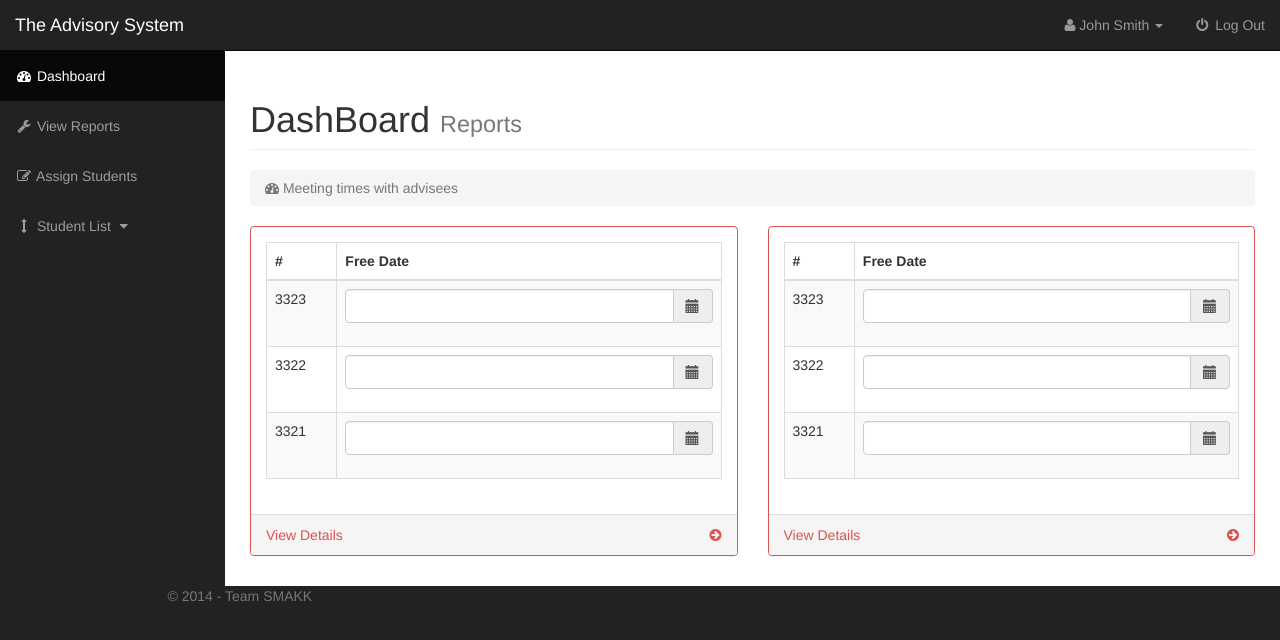
After one commit to ashesi-SE/advising-system, a PHP site: page /provost_home.php in a window 1280 px wide. The commit adds this page. Shown: the top 640 px of the page. Run offline with PHP 8.4, Linux system fonts and the light colour scheme; data that the repository does not hold is empty.

Commit message:
provost look

```diff
--- a/views/advisor_home.php
+++ b/views/advisor_home.php
@@ -260,14 +260,14 @@
 
 
                <div class="row">
-<!--                  <div class="col-lg-12">
+                  <div class="col-lg-12">
 
 
                      <div class="embed-responsive embed-responsive-4by3 col-sm-8 col-sm-offset-1">
                         <iframe src="https://www.google.com/calendar/embed?height=450&amp;wkst=1&amp;bgcolor=%23cccccc&amp;src=bcj7o45ohqnvmdf5vd0esq94n4%40group.calendar.google.com&amp;color=%231B887A&amp;ctz=Africa%2FAccra" style=" border-width:0 " width="600" height="400" frameborder="0" scrolling="no"></iframe>
                      </div>
 
-                  </div>-->
+                  </div>
                </div>
                <!--            </div>-->
                <!-- /.row -->
--- /dev/null
+++ b/views/nav_bar_provost.php
@@ -0,0 +1,74 @@
+<?php
+$advisor_id = 1;
+?>
+
+<!-- Navigation -->
+<nav class="navbar navbar-inverse navbar-fixed-top" role="navigation">
+   <!-- Brand and toggle get grouped for better mobile display -->
+   <div class="navbar-header">
+      <button type="button" class="navbar-toggle" data-toggle="collapse" data-target=".navbar-ex1-collapse">
+         <span class="sr-only">Toggle navigation</span>
+         <span class="icon-bar"></span>
+         <span class="icon-bar"></span>
+         <span class="icon-bar"></span>
+      </button>
+      <a class="navbar-brand" href="index.php">The Advisory System</a>
+   </div>
+   <!-- Top Menu Items -->
+   <ul class="nav navbar-right top-nav">
+      <li class="dropdown">
+         <a href="#" class="dropdown-toggle" data-toggle="dropdown"><i class="fa fa-user"></i> John Smith <b class="caret"></b></a>
+
+         <ul class="dropdown-menu">
+            <!--            <li class="divider"></li>-->
+            <li>
+               <a href="index.php"><i class="fa fa-fw fa-power-off"></i> Log Out</a>
+            </li>
+         </ul>
+      </li>
+      <li><a href="index.php"><i class="fa fa-fw fa-power-off"></i> Log Out</a></li>
+   </ul>
+
+   <!--////////////////////////////////////////////////////////////////////////////////////////////
+   ////////////////////////////////////////////////////////////////////////////-->
+
+   <!-- Sidebar Menu Items - These collapse to the responsive navigation menu on small screens -->
+   <div class="collapse navbar-collapse navbar-ex1-collapse">
+      <ul class="nav navbar-nav side-nav bs-docs-sidebar" id="sidebar">
+         <li class="active">
+            <a href="provost_home.php"><i class="fa fa-fw fa-dashboard"></i> Dashboard</a>
+         </li>
+         <li>
+            <a href="provost_home.php"><i class="fa fa-fw fa-wrench"></i> View Reports</a>
+         </li>
+         <li>
+            <a href="provost_assign.php#"><i class="fa fa-fw fa-edit"></i> Assign Students</a>
+         </li>
+         <li>
+            <a href="javascript:;" data-toggle="collapse" data-target="#demo"><i class="fa fa-fw fa-arrows-v"></i> Student List <i class="fa fa-fw fa-caret-down"></i></a>
+            <ul id="demo" class="collapse">
+         </li>
+         <?php
+//                        print "dafaf";
+//                        $advisor_id = 1;
+         include_once '../models/advisor_class.php';
+         $adv_obj = new advisor_class();
+         if ($adv_obj->get_advisees($advisor_id)) {
+            $row = $adv_obj->fetch();
+
+            while ($row) {
+
+               print "<li>" . "<a href='advisor_student_details.php?student_name=".$row["first_name"]. " " . $row["last_name"]."'>" . "<i class='fa fa-fw fa-bar-chart-o'></i>";
+               print $row["first_name"] . " " . $row["last_name"];
+               print"</a>" . "</li>";
+
+               $row = $adv_obj->fetch();
+            }
+         }
+         ?>
+      </ul>
+      </li>
+      </ul>
+   </div>
+   <!-- /.navbar-collapse -->
+</nav>
--- /dev/null
+++ b/views/provost_home.php
@@ -0,0 +1,338 @@
+<!DOCTYPE html>
+<html lang="en">
+
+   <head>
+
+      <meta charset="utf-8">
+      <meta http-equiv="X-UA-Compatible" content="IE=edge">
+      <meta name="viewport" content="width=device-width, initial-scale=1">
+      <meta name="description" content="">
+      <meta name="author" content="">
+
+      <title>Provost | Home</title>
+
+      <!-- Bootstrap Core CSS -->
+      <link href="css/bootstrap.min.css" rel="stylesheet">
+
+      <!-- Custom CSS -->
+      <link href="css/sb-admin.css" rel="stylesheet">
+
+      <!-- Morris Charts CSS -->
+      <link href="css/plugins/morris.css" rel="stylesheet">
+
+      <!-- Custom Fonts -->
+      <link href="font-awesome-4.1.0/css/font-awesome.min.css" rel="stylesheet" type="text/css">
+
+      <link href="css/bootstrap-datetimepicker.min.css" rel="stylesheet" type="text/css"/>
+
+      <!-- HTML5 Shim and Respond.js IE8 support of HTML5 elements and media queries -->
+      <!-- WARNING: Respond.js doesn't work if you view the page via file:// -->
+      <!--[if lt IE 9]>
+          <script src="https://oss.maxcdn.com/libs/html5shiv/3.7.0/html5shiv.js"></script>
+          <script src="https://oss.maxcdn.com/libs/respond.js/1.4.2/respond.min.js"></script>
+      <![endif]-->
+
+   </head>
+
+   <body>
+
+      <div id="wrapper">
+
+         <!-- Navigation -->
+         <?php
+         include_once './nav_bar_provost.php';
+         ?>
+
+         <div id="page-wrapper">
+
+            <div class="container-fluid">
+
+               <!-- Page Heading -->
+               <div class="row">
+                  <div class="col-lg-12">
+                     <h1 class="page-header">
+                        DashBoard <small>Reports</small>
+                     </h1>
+                     <ol class="breadcrumb">
+                        <li class="active">
+                           <i class="fa fa-dashboard"></i> Meeting times with advisees
+                        </li>
+                     </ol>
+
+
+                  </div>
+               </div>
+
+
+               <div class="row">
+                  <div class="col-lg-6 col-md-6">
+                     <div class="panel panel-red">
+                        <div class="panel-body">
+                           <div class="table-responsive">
+                              <table class="table table-bordered table-hover table-striped" id="dataTables-example">
+                                 <thead>
+                                    <tr>
+                                       <th> #</th>
+                                       <th> Free Date</th>
+                                       <!--<th> Select</th>-->
+                                       <!--<th>Amount (USD)</th>-->
+                                    </tr>
+                                 </thead>
+                                 <tbody>
+                                    <tr>
+                                       <td>3323</td>
+                                       <td>
+                                          <!--<div class='col-sm-6'>-->
+                                          <div class="form-group">
+                                             <div class='input-group date' id='datetimepicker1'>
+                                                <input type='text' class="form-control" />
+                                                <span class="input-group-addon"><span class="glyphicon glyphicon-calendar"></span>
+                                                </span>
+                                             </div>
+                                          </div>
+                                          <!--</div>-->
+                                       </td>
+                                       <!--<td><input type="checkbox" id="freedate_select1"/></td>-->
+                                       <!--<td>$23.71</td>-->
+                                    </tr>
+                                    <tr>
+                                       <td>3322</td>
+                                       <td>
+                                          <div class="form-group">
+                                             <div class='input-group date' id='datetimepicker2'>
+                                                <input type='text' class="form-control" />
+                                                <span class="input-group-addon"><span class="glyphicon glyphicon-calendar"></span>
+                                                </span>
+                                             </div>
+                                          </div>
+                                       </td>
+                                       <!--<td><input type="checkbox" id="freedate_select2"/></td>-->
+                                       <!--<td>$8345.23</td>-->
+                                    </tr>
+                                    <tr>
+                                       <td>3321</td>
+                                       <td>
+                                          <div class="form-group">
+                                             <div class='input-group date' id='datetimepicker3'>
+                                                <input type='text' class="form-control" />
+                                                <span class="input-group-addon"><span class="glyphicon glyphicon-calendar"></span>
+                                                </span>
+                                             </div>
+                                          </div>
+                                       </td>
+                                       <!--<td><input type="checkbox" id="freedate_select3"/></td>-->
+                                        <!--<td>$245.12</td>-->
+                                    </tr>
+                                 </tbody>
+                              </table>
+                           </div>
+                           <!--                           <div class="text-right">
+                                                         <a href="#">View All Transactions <i class="fa fa-arrow-circle-right"></i></a>
+                                                      </div>-->
+                        </div>
+                        <a href="#">
+                           <div class="panel-footer">
+                              <span class="pull-left">View Details</span>
+                              <span class="pull-right"><i class="fa fa-arrow-circle-right"></i></span>
+                              <div class="clearfix"></div>
+                           </div>
+                        </a>
+                     </div>
+                  </div>
+                  <div class="col-lg-6 col-md-6">
+                     <div class="panel panel-red">
+                        <div class="panel-body">
+                           <div class="table-responsive">
+                              <table class="table table-bordered table-hover table-striped" id="dataTables-example1">
+                                 <thead>
+                                    <tr>
+                                       <th> #</th>
+                                       <th> Free Date</th>
+                                       <!--<th> Select</th>-->
+                                       <!--<th>Amount (USD)</th>-->
+                                    </tr>
+                                 </thead>
+                                 <tbody>
+                                    <tr>
+                                       <td>3323</td>
+                                       <td>
+                                          <!--<div class='col-sm-6'>-->
+                                          <div class="form-group">
+                                             <div class='input-group date' id='datetimepicker4'>
+                                                <input type='text' class="form-control" />
+                                                <span class="input-group-addon"><span class="glyphicon glyphicon-calendar"></span>
+                                                </span>
+                                             </div>
+                                          </div>
+                                          <!--</div>-->
+                                       </td>
+                                       <!--<td><input type="checkbox" id="freedate_select1"/></td>-->
+                                       <!--<td>$23.71</td>-->
+                                    </tr>
+                                    <tr>
+                                       <td>3322</td>
+                                       <td>
+                                          <div class="form-group">
+                                             <div class='input-group date' id='datetimepicker5'>
+                                                <input type='text' class="form-control" />
+                                                <span class="input-group-addon"><span class="glyphicon glyphicon-calendar"></span>
+                                                </span>
+                                             </div>
+                                          </div>
+                                       </td>
+                                       <!--<td><input type="checkbox" id="freedate_select2"/></td>-->
+                                       <!--<td>$8345.23</td>-->
+                                    </tr>
+                                    <tr>
+                                       <td>3321</td>
+                                       <td>
+                                          <div class="form-group">
+                                             <div class='input-group date' id='datetimepicker6'>
+                                                <input type='text' class="form-control" />
+                                                <span class="input-group-addon"><span class="glyphicon glyphicon-calendar"></span>
+                                                </span>
+                                             </div>
+                                          </div>
+                                       </td>
+                                       <!--<td><input type="checkbox" id="freedate_select3"/></td>-->
+                                        <!--<td>$245.12</td>-->
+                                    </tr>
+                                 </tbody>
+                              </table>
+                           </div>
+                           <!--                           <div class="text-right">
+                                                         <a href="#">View All Transactions <i class="fa fa-arrow-circle-right"></i></a>
+                                                      </div>-->
+                        </div>
+                        <a href="#">
+                           <div class="panel-footer">
+                              <span class="pull-left">View Details</span>
+                              <span class="pull-right"><i class="fa fa-arrow-circle-right"></i></span>
+                              <div class="clearfix"></div>
+                           </div>
+                        </a>
+                     </div>
+                  </div>
+                  <!--                  <div class="col-lg-3 col-md-6">
+                                       <div class="panel panel-yellow">
+                                          <div class="panel-heading">
+                                             <div class="row">
+                                                <div class="col-xs-3">
+                                                   <i class="fa fa-shopping-cart fa-5x"></i>
+                                                </div>
+                                                <div class="col-xs-9 text-right">
+                                                   <div class="huge">124</div>
+                                                   <div>New Orders!</div>
+                                                </div>
+                                             </div>
+                                          </div>
+                                          <a href="#">
+                                             <div class="panel-footer">
+                                                <span class="pull-left">View Details</span>
+                                                <span class="pull-right"><i class="fa fa-arrow-circle-right"></i></span>
+                                                <div class="clearfix"></div>
+                                             </div>
+                                          </a>
+                                       </div>
+                                    </div>
+                                    <div class="col-lg-3 col-md-6">
+                                       <div class="panel panel-red">
+                                          <div class="panel-heading">
+                                             <div class="row">
+                                                <div class="col-xs-3">
+                                                   <i class="fa fa-support fa-5x"></i>
+                                                </div>
+                                                <div class="col-xs-9 text-right">
+                                                   <div class="huge">13</div>
+                                                   <div>Support Tickets!</div>
+                                                </div>
+                                             </div>
+                                          </div>
+                                          <a href="#">
+                                             <div class="panel-footer">
+                                                <span class="pull-left">View Details</span>
+                                                <span class="pull-right"><i class="fa fa-arrow-circle-right"></i></span>
+                                                <div class="clearfix"></div>
+                                             </div>
+                                          </a>
+                                       </div>-->
+               </div>
+
+
+               <div class="row">
+<!--                  <div class="col-lg-12">
+
+
+                     <div class="embed-responsive embed-responsive-4by3 col-sm-8 col-sm-offset-1">
+                        <iframe src="https://www.google.com/calendar/embed?height=450&amp;wkst=1&amp;bgcolor=%23cccccc&amp;src=bcj7o45ohqnvmdf5vd0esq94n4%40group.calendar.google.com&amp;color=%231B887A&amp;ctz=Africa%2FAccra" style=" border-width:0 " width="600" height="400" frameborder="0" scrolling="no"></iframe>
+                     </div>
+
+                  </div>-->
+               </div>
+               <!--            </div>-->
+               <!-- /.row -->
+
+            </div>
+            <!-- /.container-fluid -->
+
+         </div>
+         <!-- /#page-wrapper -->
+
+      </div>
+      <!-- /#wrapper -->
+
+
+   </body>
+
+   <footer>
+      <div class="footer">
+         <div class="container">
+            <div class="row">
+               <div class="col-md-6 col-md-offset-1">
+                  <p class="text-muted">&copy; 2014 - Team SMAKK</p>
+               </div>
+            </div>
+
+         </div>
+      </div>
+   </footer>
+
+   <!-- jQuery -->
+   <script src="js/jquery.js"></script>
+
+   <!-- Bootstrap Core JavaScript -->
+   <script src="js/bootstrap.min.js"></script>
+   <script src="js/jquery-1.11.0.js" type="text/javascript"></script>
+   <script src="js/jquery.dataTables.js" type="text/javascript"></script>
+   <script src="js/dataTables.bootstrap.js" type="text/javascript"></script>
+
+   <!-- Morris Charts JavaScript -->
+<!--   <script src="js/plugins/morris/raphael.min.js"></script>
+   <script src="js/plugins/morris/morris.min.js"></script>
+   <script src="js/plugins/morris/morris-data.js"></script>-->
+   <script src="js/bootstrap-datetimepicker.min.js" type="text/javascript"></script>
+
+
+
+   <script>
+
+      $(document).ready(function () {
+//            debugger
+//         $('#dataTables-example').dataTable();
+//         $('#dataTables-example1').dataTable();
+      });
+
+
+      $(function () {
+//            debugger
+         $('#datetimepicker1').datetimepicker();
+         $('#datetimepicker2').datetimepicker();
+         $('#datetimepicker3').datetimepicker();
+         $('#datetimepicker4').datetimepicker();
+         $('#datetimepicker5').datetimepicker();
+         $('#datetimepicker6').datetimepicker();
+      });
+   </script>
+
+
+</html>
```
Also changed, not shown: views/provost_assign.php (added, +155 -0 lines).
